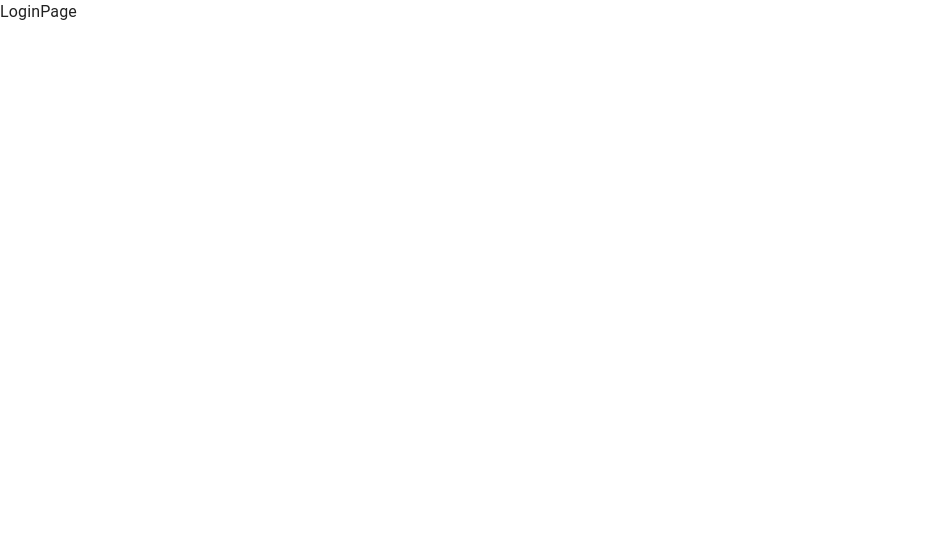
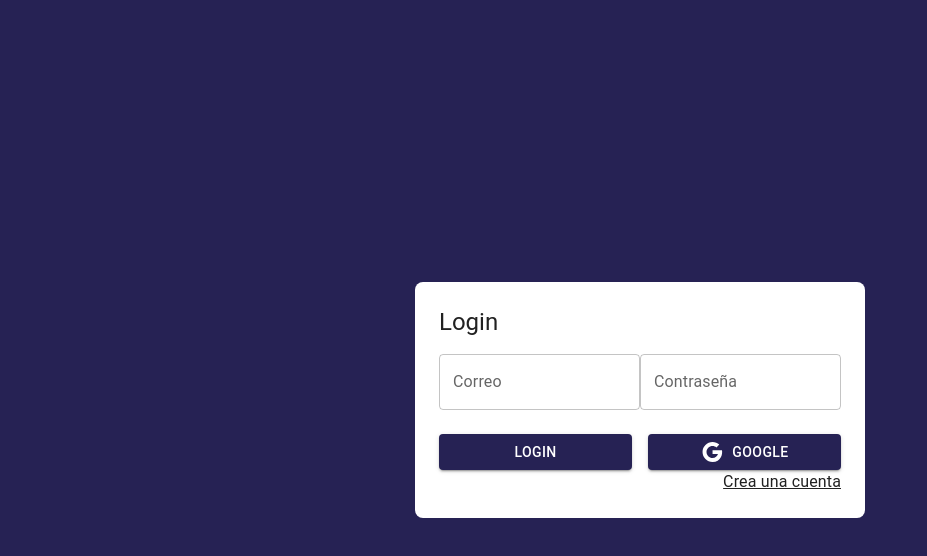
Before and after one commit to Isradeveloper/08-journal-app, a React (Vite) app: page /auth/login in a window 1280 px wide. Shown: the top 556 px of the page, without its empty margins (0-927 px from the left). Built offline with nearby package versions, Linux system fonts and the light colour scheme.

Commit message:
Diseño login y register

```diff
--- /dev/null
+++ b/src/auth/layout/AuthLayout.jsx
@@ -0,0 +1,25 @@
+import { Grid, Typography } from '@mui/material'
+
+export const AuthLayout = ({ children, title }) => {
+  return (
+    <Grid
+      container
+      spacing={0}
+      direction='column'
+      alignItems='center'
+      justifyContent='center'
+      sx={{ minHeight: '100vh', backgroundColor: 'primary.main', padding: 4 }}
+    >
+
+      <Grid
+        item
+        className='box-shadow'
+        xs={3}
+        sx={{ backgroundColor: 'white', padding: 3, borderRadius: 2, width: { sm: 450 } }}
+      >
+        <Typography variant='h5' sx={{ mb: 1 }}>{title}</Typography>
+        {children}
+      </Grid>
+    </Grid>
+  )
+}
--- a/src/auth/pages/LoginPage.jsx
+++ b/src/auth/pages/LoginPage.jsx
@@ -1,6 +1,46 @@
+import { Google } from '@mui/icons-material'
+import { Button, Grid, Link, TextField, Typography } from '@mui/material'
+import { Link as RouterLink } from 'react-router-dom'
+import { AuthLayout } from '../layout/AuthLayout'
 
 export const LoginPage = () => {
   return (
-    <div>LoginPage</div>
+    <AuthLayout title='Login'>
+      <form>
+        <Grid container>
+
+          <Grid item xs={12} md={6} sx={{ mt: 1 }}>
+            <TextField label='Correo' type='email' placeholder='correo@google.com' fullWidth />
+          </Grid>
+
+          <Grid item xs={12} md={6} sx={{ mt: 1 }}>
+            <TextField label='Contraseña' type='password' placeholder='Contraseña' fullWidth />
+          </Grid>
+
+          <Grid container spacing={2} sx={{ mt: 1 }}>
+
+            <Grid item xs={12} sm={6}>
+              <Button variant='contained' fullWidth>Login</Button>
+            </Grid>
+            <Grid item xs={12} sm={6}>
+              <Button variant='contained' fullWidth>
+                <Google />
+                <Typography sx={{ ml: 1 }} variant='p'>Google</Typography>
+              </Button>
+            </Grid>
+
+          </Grid>
+
+          <Grid container direction='row' justifyContent='end'>
+
+            <Link component={RouterLink} color='inherit' to='/auth/register'>
+              Crea una cuenta
+            </Link>
+
+          </Grid>
+
+        </Grid>
+      </form>
+    </AuthLayout>
   )
 }
--- a/src/auth/pages/RegisterPage.jsx
+++ b/src/auth/pages/RegisterPage.jsx
@@ -1,6 +1,43 @@
+import { Button, Grid, Link, TextField, Typography } from '@mui/material'
+import { Link as RouterLink } from 'react-router-dom'
+import { AuthLayout } from '../layout/AuthLayout'
 
 export const RegisterPage = () => {
   return (
-    <div>RegisterPage</div>
+    <AuthLayout title='Register'>
+      <form>
+        <Grid container>
+
+          <Grid item xs={12} md={6} sx={{ mt: 1 }}>
+            <TextField label='Nombre completo' type='text' placeholder='Tu nombre' fullWidth />
+          </Grid>
+
+          <Grid item xs={12} md={6} sx={{ mt: 1 }}>
+            <TextField label='Correo' type='email' placeholder='correo@google.com' fullWidth />
+          </Grid>
+
+          <Grid item xs={12} md={6} sx={{ mt: 1 }}>
+            <TextField label='Contraseña' type='password' placeholder='Contraseña' fullWidth />
+          </Grid>
+
+          <Grid container spacing={2} sx={{ mt: 1 }}>
+
+            <Grid item xs={12} sm={6}>
+              <Button variant='contained' fullWidth>Login</Button>
+            </Grid>
+
+          </Grid>
+
+          <Grid container direction='row' justifyContent='end'>
+            <Typography sx={{ mr: 1 }}>¿Ya tienes una cuenta?</Typography>
+            <Link component={RouterLink} color='inherit' to='/auth/login'>
+              Inicia sesión
+            </Link>
+
+          </Grid>
+
+        </Grid>
+      </form>
+    </AuthLayout>
   )
 }
--- a/src/styles.css
+++ b/src/styles.css
@@ -0,0 +1,3 @@
+.box-shadow {
+  box-shadow: 0, 0, 0, 0.2;
+}
```
